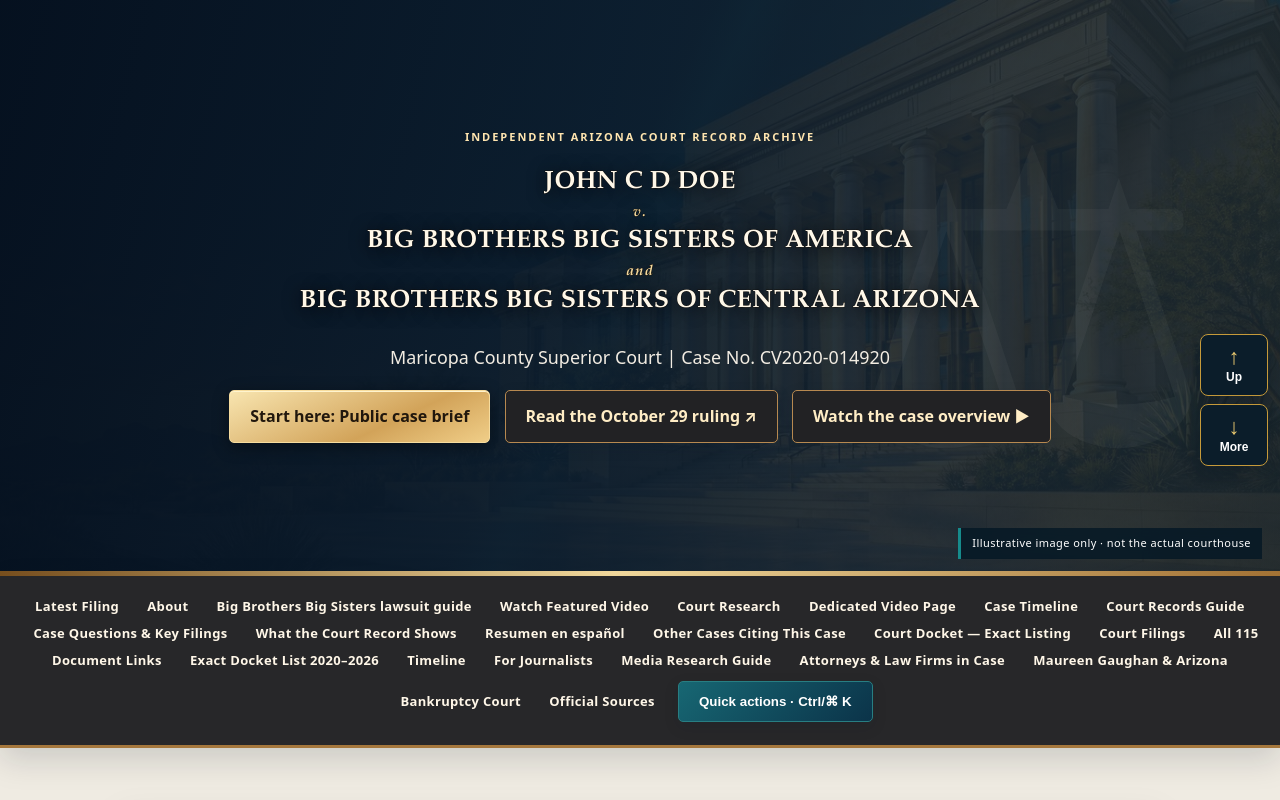
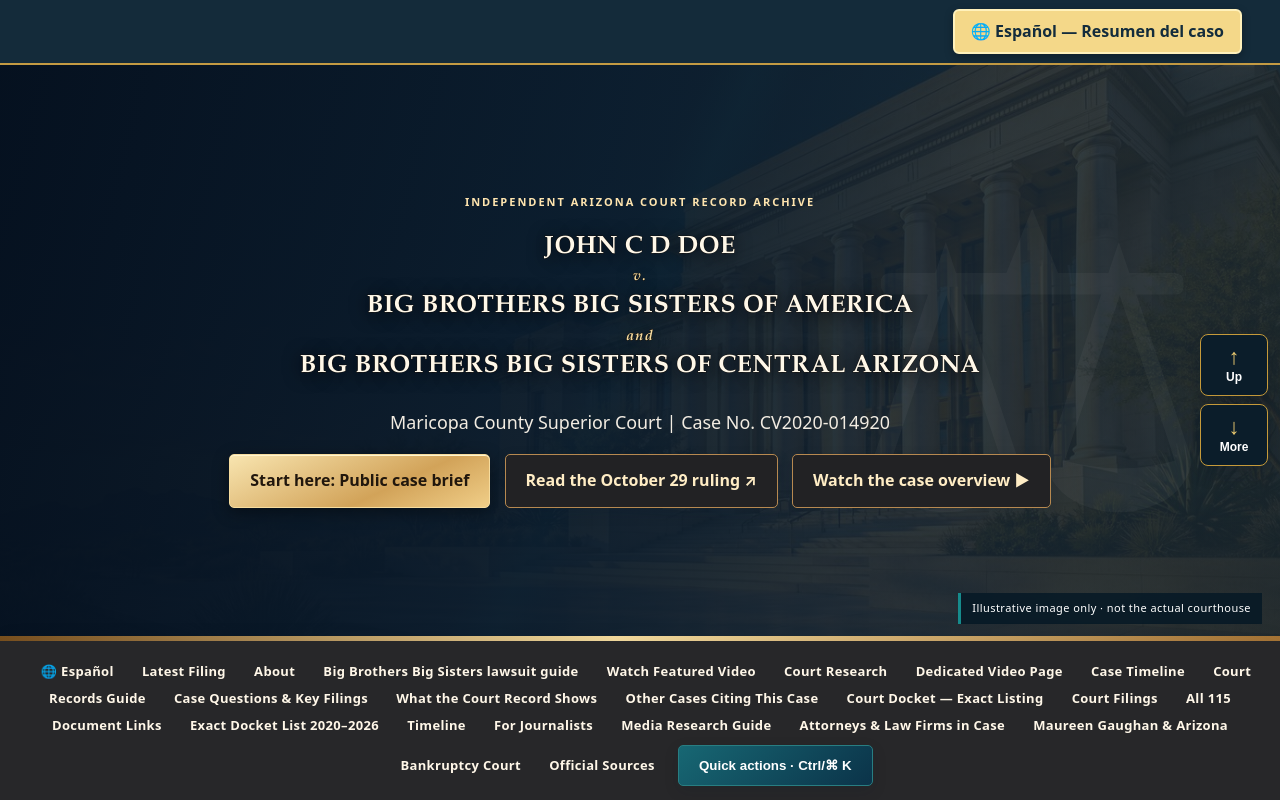
Before and after one commit to Lawupdates/john-c-d-doe-cv2020-014920, a plain HTML site: page index.html in a window 1280 px wide. Shown: the top 800 px of the page. Drawn offline with Linux system fonts and the light colour scheme.

Commit message:
Place prominent accessible Spanish button at top of homepage

```diff
--- a/index.html
+++ b/index.html
@@ -202,6 +202,12 @@ body.archive-night{background:#111923;color:#e7e3da}body.archive-night main sect
 @media(max-width:760px){#archiveDock{right:10px;bottom:10px;max-width:calc(100vw - 20px)}#archiveDock button{padding:9px 11px;font-size:12px}#filings .controls{grid-template-columns:1fr 1fr}#search{grid-column:1/-1}.archive-action-list{grid-template-columns:1fr}.archive-reader-frame{height:62vh}}
 @media(prefers-reduced-motion:reduce){html{scroll-behavior:auto}#archiveDock button,.archive-preview-button,.timeline-entry,#archiveNotice{transition:none!important}}
 footer .latest-button{display:inline-block;padding:10px 16px;background:#e9c86f;color:#0b1d2a!important;border:1px solid #c69a3a;border-radius:3px;text-decoration:none;font:700 14px Arial,Helvetica,sans-serif;box-shadow:0 3px 10px rgba(0,0,0,.14)}footer .latest-button:hover,footer .latest-button:focus-visible{background:#fff3c4;color:#0b1d2a!important;text-decoration:underline}
+
+/* Prominent, accessible Spanish-language link at the very top of the page */
+.site-language-bar{position:relative;z-index:3;display:flex;justify-content:flex-end;align-items:center;background:#142b3a;padding:9px clamp(14px,4vw,38px);border-bottom:2px solid #c49b43}
+.site-language-button{display:inline-block;background:#f4d889;color:#132c3c!important;border:2px solid #fff1bb;border-radius:6px;padding:10px 16px;font-size:1rem;font-weight:800;line-height:1.3;text-decoration:none;box-shadow:0 3px 9px #0004}
+.site-language-button:hover,.site-language-button:focus-visible{background:#fff0b1;color:#132c3c!important;text-decoration:underline;outline:3px solid #fff;outline-offset:2px}
+@media(max-width:600px){.site-language-bar{justify-content:center;padding:8px 12px}.site-language-button{display:block;width:100%;max-width:380px;text-align:center;font-size:1rem}}
 </style>
 <link rel="stylesheet" href="editorial-redesign.css?v=20261020b">
 <script type="application/ld+json">
@@ -236,6 +242,7 @@ footer .latest-button{display:inline-block;padding:10px 16px;background:#e9c86f;
 </head>
 <body>
 <a class="skip-link" href="#main-content">Skip to main content</a>
+<div class="site-language-bar" aria-label="Language options"><a class="site-language-button" href="resumen-del-caso.html" hreflang="es" lang="es" aria-label="Ver el resumen del caso en español">🌐 Español — Resumen del caso</a></div>
 <header class="record-hero">
 <div class="hero-inner">
 <div class="kicker">Independent Arizona Court Record Archive</div>
@@ -255,6 +262,7 @@ footer .latest-button{display:inline-block;padding:10px 16px;background:#e9c86f;
 </header>
 
 <nav aria-label="Primary navigation">
+<a href="resumen-del-caso.html" hreflang="es" lang="es">🌐 Español</a>
 <a href="#latest">Latest Filing</a>
 <a href="#about">About</a>
 <a href="arizona-sex-abuse-case.html">Big Brothers Big Sisters lawsuit guide</a>
@@ -265,7 +273,6 @@ footer .latest-button{display:inline-block;padding:10px 16px;background:#e9c86f;
 <a href="court-records.html">Court Records Guide</a>
 <a href="research-topics.html">Case Questions &amp; Key Filings</a>
 <a href="what-the-court-record-shows.html">What the Court Record Shows</a>
-<a href="resumen-del-caso.html" hreflang="es" lang="es">Resumen en español</a>
 <a href="other-cases.html">Other Cases Citing This Case</a>
 <a href="court-filings-index.html">Court Docket — Exact Listing</a>
 <a href="#filings">Court Filings</a>
```
